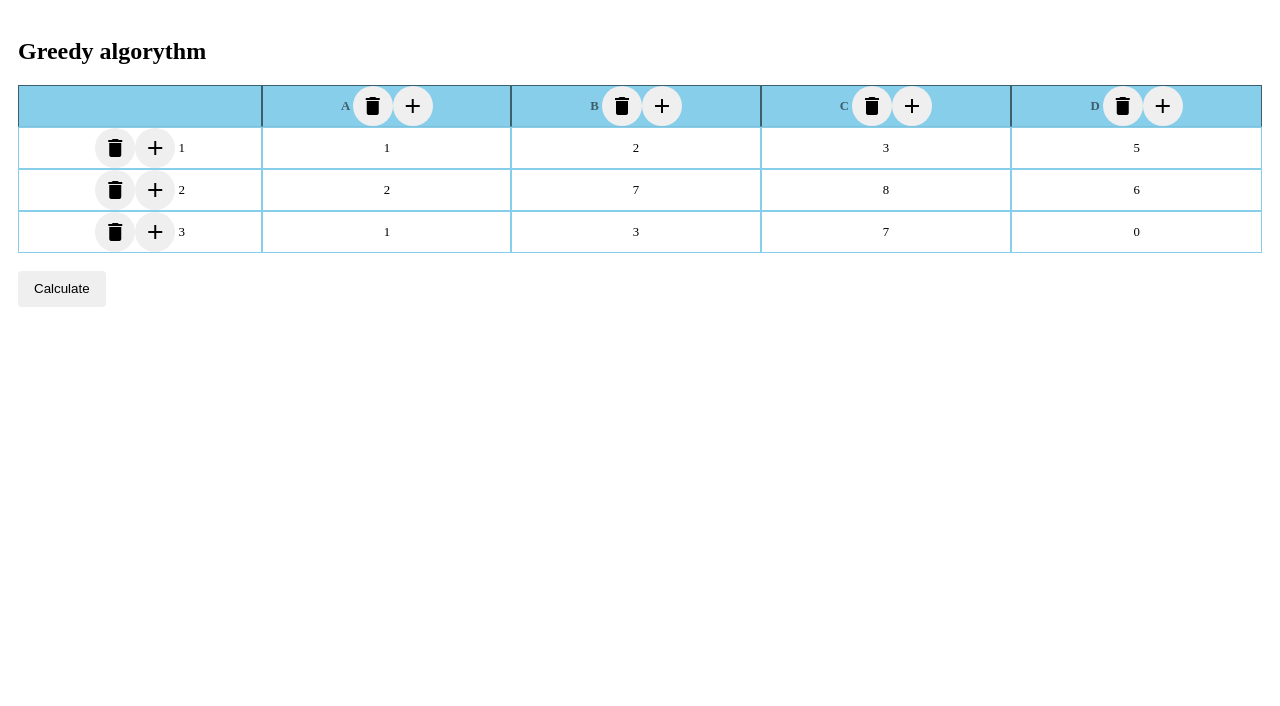
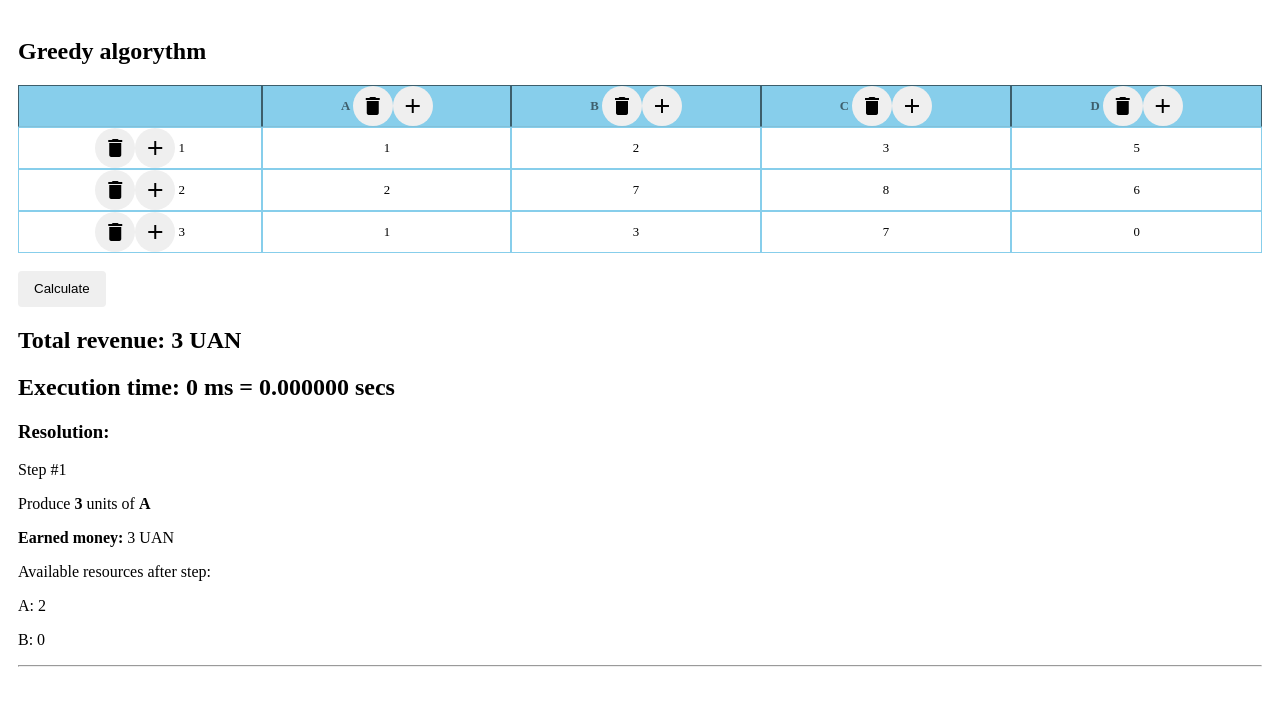
Before and after one commit to TanyaMykhnevych/GreedyOptimization, an Angular app: page / in a window 1280 px wide. Both pictures are taken after a click on the button "Calculate". Shown: the top 706 px of the page. Built offline with nearby package versions, Linux system fonts and the light colour scheme.

Commit message:
Added steps visualization

```diff
--- a/src/app/app.component.html
+++ b/src/app/app.component.html
@@ -4,4 +4,19 @@
   <br />
   <button mat-raised-button (click)="calculate()">Calculate</button>
 
+  <div *ngIf="result">
+    <h2>Total revenue: {{result.getTotalRevenue()}} UAN</h2>
+    <h2>Execution time: {{executionTimeMs}} ms = {{(executionTimeMs / 1000).toFixed(6)}} secs</h2>
+    <h3>Resolution:</h3>
+    <div *ngFor="let step of result.steps; let i = index">
+      <p>Step #{{i + 1}}</p>
+      <p>Produce <b>{{step.count}}</b> units of <b>{{getColumnName(step.workIndex)}}</b></p>
+      <p><b>Earned money:</b> {{step.totalPrice}} UAN</p>
+      <p>Available resources after step: </p>
+      <p *ngFor="let resourceCount of step.availableResourcesAfterStep; let i = index">
+        {{getColumnName(i)}}: {{resourceCount}}
+      </p>
+      <hr>
+    </div>
+  </div>
 </div>
--- a/src/app/app.component.ts
+++ b/src/app/app.component.ts
@@ -1,6 +1,7 @@
 import { Component, ViewChild } from '@angular/core';
 import { TableComponent } from './components/table/table.component';
 import { GreedySolver } from './greedy-solver';
+import { SolveResult } from './solve-result';
 
 @Component({
   selector: 'app-root',
@@ -19,6 +20,9 @@ export class AppComponent {
     [1, 3, 7, 0],
   ];
 
+  public result: SolveResult;
+  public executionTimeMs: number;
+
   public calculate(): void {
     const data = this.table.dataSource.data;
 
@@ -26,9 +30,18 @@ export class AppComponent {
     const lastMatrixColumn = this._getLastMatrixColumn(data);
     const koefs = this._getKoefs(data);
 
-    const result = new GreedySolver().solve(koefs, lastMatrixColumn, lastMatrixRow);
+    const startTimestampMs = performance.now();
+    this.result = new GreedySolver().solve(koefs, lastMatrixColumn, lastMatrixRow);
+    const endTimestampMs = performance.now();
 
-    debugger;
+    this.executionTimeMs = Number((endTimestampMs - startTimestampMs).toFixed(3));
+
+    console.log(this.result);
+    console.log(`${endTimestampMs - startTimestampMs} ms`);
+  }
+
+  public getColumnName(index: string): string {
+    return this.table.displayedColumns[index + 1];
   }
 
   private _getLastMatrixRow(array: number[][]): number[] {
--- a/src/app/greedy-solver.ts
+++ b/src/app/greedy-solver.ts
@@ -1,10 +1,13 @@
+import { SolveResult } from './solve-result';
+
 export class GreedySolver {
   solve(
     neededResources: number[][],
     availableResources: number[],
     pricesPerUnit: number[]
-  ): number[] {
-    const result = new Array(pricesPerUnit.length).fill(0);
+  ): SolveResult {
+    const result = new SolveResult();
+    result.workCounts = new Array(pricesPerUnit.length).fill(0);
     const rows = neededResources.length;
 
     const sortedPrices = pricesPerUnit
@@ -13,12 +16,13 @@ export class GreedySolver {
 
     for (const priceData of sortedPrices) {
       const col = priceData.index;
+      let minPacksCount = Number.MAX_SAFE_INTEGER;
 
-      let minPacksCount = Number.MAX_SAFE_INTEGER;
       for (let i = 0; i < rows; i++) {
         const intNumberOfPacks = Math.floor(
           availableResources[i] / neededResources[i][col]
         );
+
         minPacksCount = Math.min(intNumberOfPacks, minPacksCount);
       }
 
@@ -26,7 +30,16 @@ export class GreedySolver {
         availableResources[i] -= neededResources[i][col] * minPacksCount;
       }
 
-      result[col] = minPacksCount;
+      result.workCounts[col] = minPacksCount;
+
+      if (minPacksCount > 0) {
+        result.steps.push({
+          workIndex: col,
+          count: minPacksCount,
+          totalPrice: minPacksCount * priceData.price,
+          availableResourcesAfterStep: availableResources.slice()
+        });
+      }
     }
 
     return result;
--- /dev/null
+++ b/src/app/solve-result.ts
@@ -0,0 +1,15 @@
+export interface SolveStep {
+    workIndex: number;
+    count: number;
+    totalPrice: number;
+    availableResourcesAfterStep: number[];
+}
+
+export class SolveResult {
+    steps: SolveStep[] = [];
+    workCounts: number[] = [];
+
+    public getTotalRevenue(): number {
+        return this.steps.reduce((sum, step) => sum + step.totalPrice, 0);
+    }
+}
```
